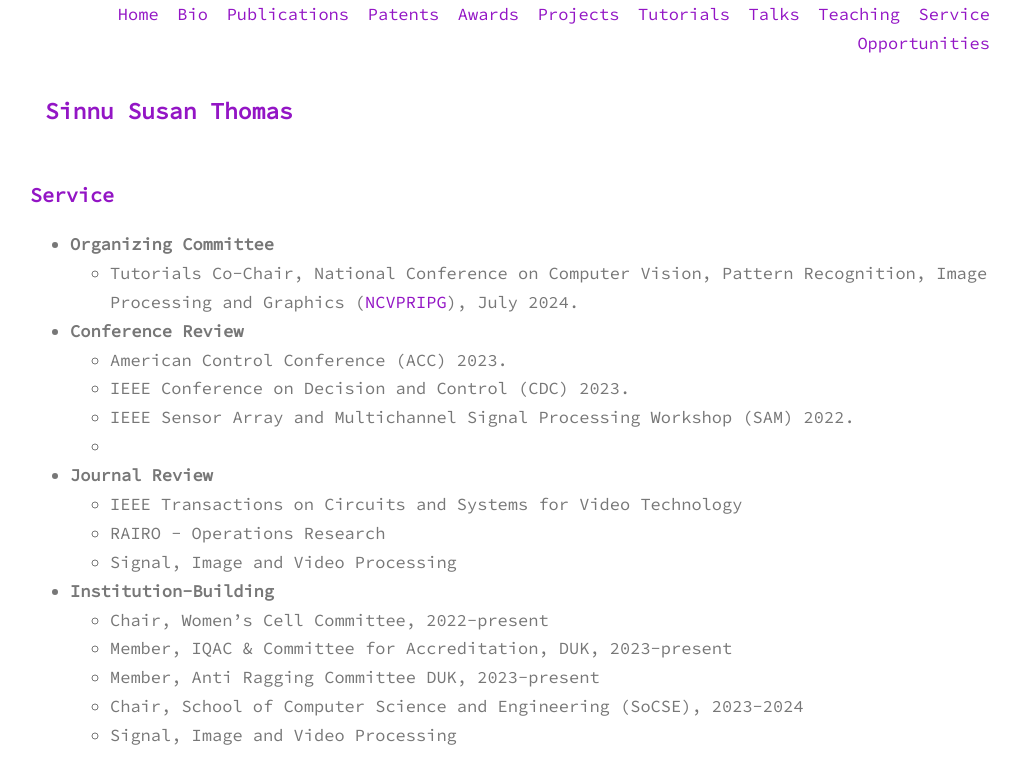
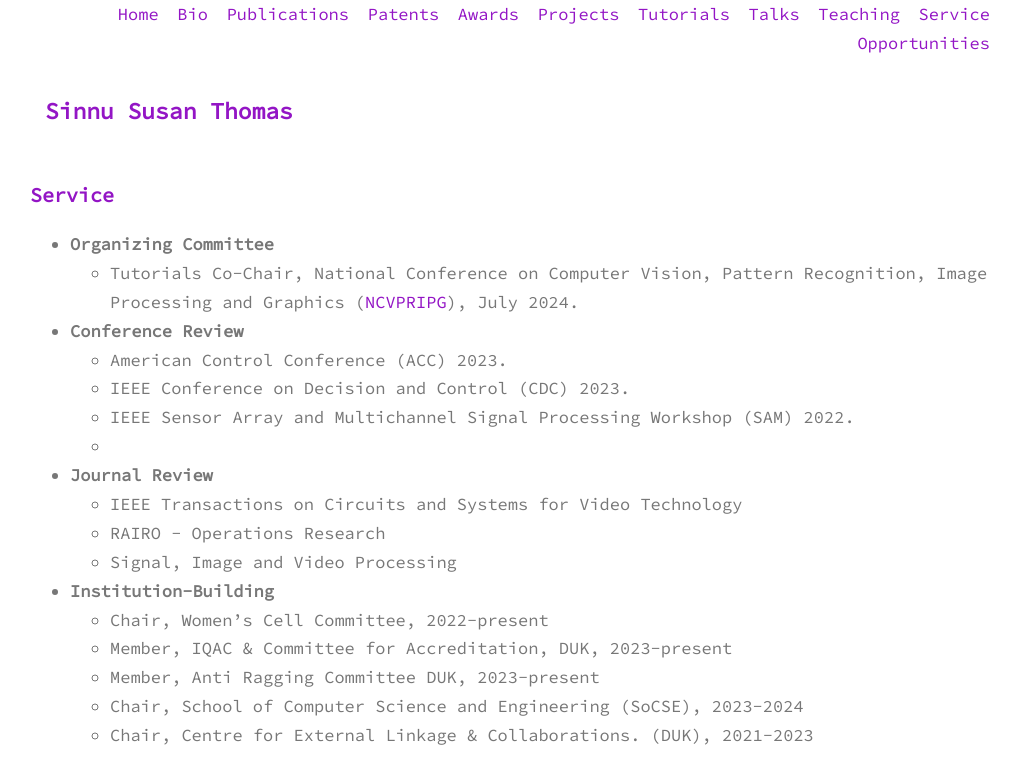
Before and after one commit to sinnuthomas/sinnuthomas.github.io, a Jekyll site: the page built from service.md, in a window 1280 px wide. Shown: the top 784 px of the page, without its empty margins (130-1150 px from the left). Built offline with Jekyll 4.4.1, drawn with Linux system fonts in a browser that asks for light colours.

Commit message:
Update service.md

```diff
--- a/service.md
+++ b/service.md
@@ -25,4 +25,4 @@ permalink: /service/
   * Member, IQAC & Committee for Accreditation, DUK, 2023-present
   * Member, Anti Ragging Committee DUK, 2023-present
   * Chair, School of Computer Science and Engineering (SoCSE), 2023-2024
-  * Signal, Image and Video Processing
+  * Chair, Centre for External Linkage & Collaborations. (DUK), 2021-2023
```
